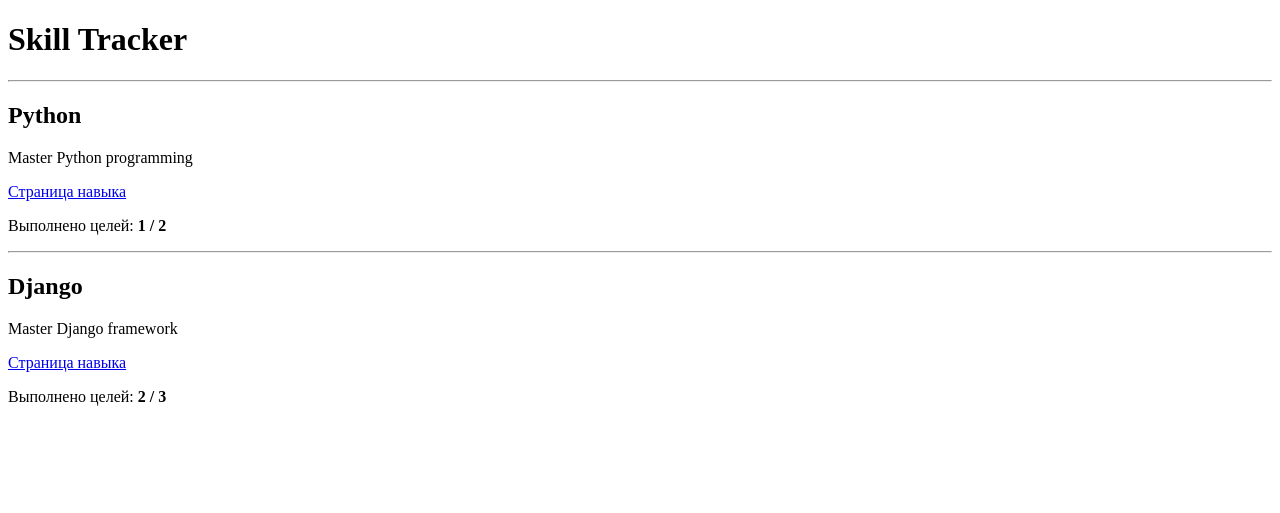
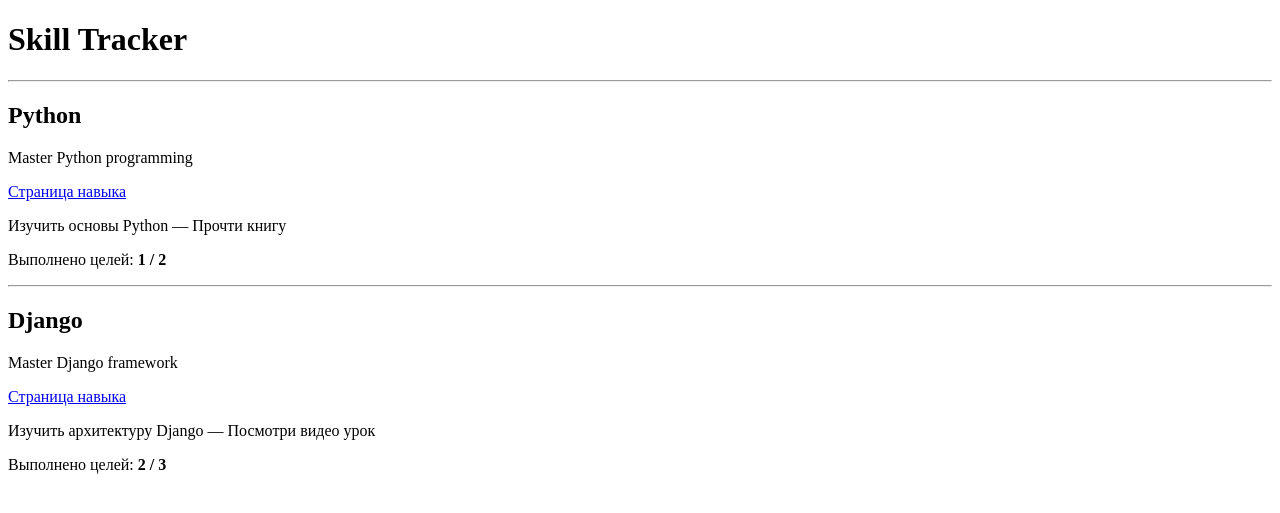
Before and after one commit to poiurov/tracker-homework, a Django app: page / in a window 1280 px wide. Shown: the top 513 px of the page. Run offline with Django 5.2, Linux system fonts and the light colour scheme.

Commit message:
add goal_descrition

```diff
--- a/tracker/templates/tracker/home.html
+++ b/tracker/templates/tracker/home.html
@@ -10,9 +10,17 @@
 
 {% for skill_id, skill in skills.items %}
     <hr>
+
     <h2>{{ skill.name }}</h2>
     <p>{{ skill.description }}</p>
+
     <p><a href="URL">Страница навыка</a></p>
+
+    {% if skill.goals %}
+    <p>
+        {{ skill.goals.0.text }} — {{ skill.goals.0.goal_description }}
+    </p>
+    {% endif %}
 
     <p>
         Выполнено целей:
--- a/tracker/views.py
+++ b/tracker/views.py
@@ -23,17 +23,17 @@
  'name': 'Python',
  'description': 'Master Python programming',
  'goals': [
- {'id': 1, 'text': 'Изучить основы Python', 'done': True},
- {'id': 2, 'text': 'Изучить основы словарей', 'done': False},
+ {'id': 1, 'text': 'Изучить основы Python', 'goal_description': 'Прочти книгу', 'done': True},
+ {'id': 2, 'text': 'Изучить основы словарей', 'goal_description': 'Посмотри видео урок', 'done': False},
  ]
  },
  2: {
  'name': 'Django',
  'description': 'Master Django framework',
  'goals': [
- {'id': 1, 'text': 'Изучить архитектуру Django', 'done': True},
- {'id': 2, 'text': 'Изучить модуль views', 'done': True},
- {'id': 3, 'text': 'Изучить модуль urls', 'done': False},
+ {'id': 1, 'text': 'Изучить архитектуру Django', 'goal_description': 'Посмотри видео урок', 'done': True},
+ {'id': 2, 'text': 'Изучить модуль views', 'goal_description': 'Посмотри видео урок', 'done': True},
+ {'id': 3, 'text': 'Изучить модуль urls', 'goal_description': 'Посмотри видео урок', 'done': False},
  ]
  }
 }
```
Lines whose indentation alone changed are shown as unchanged.
